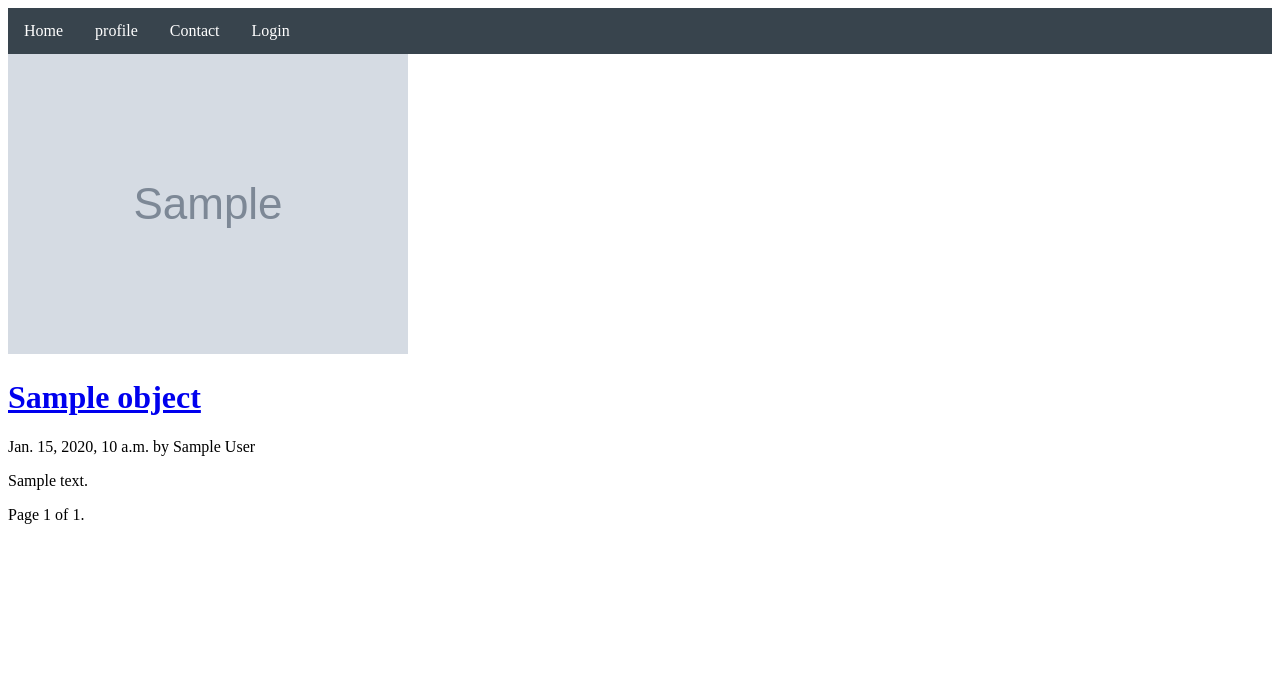
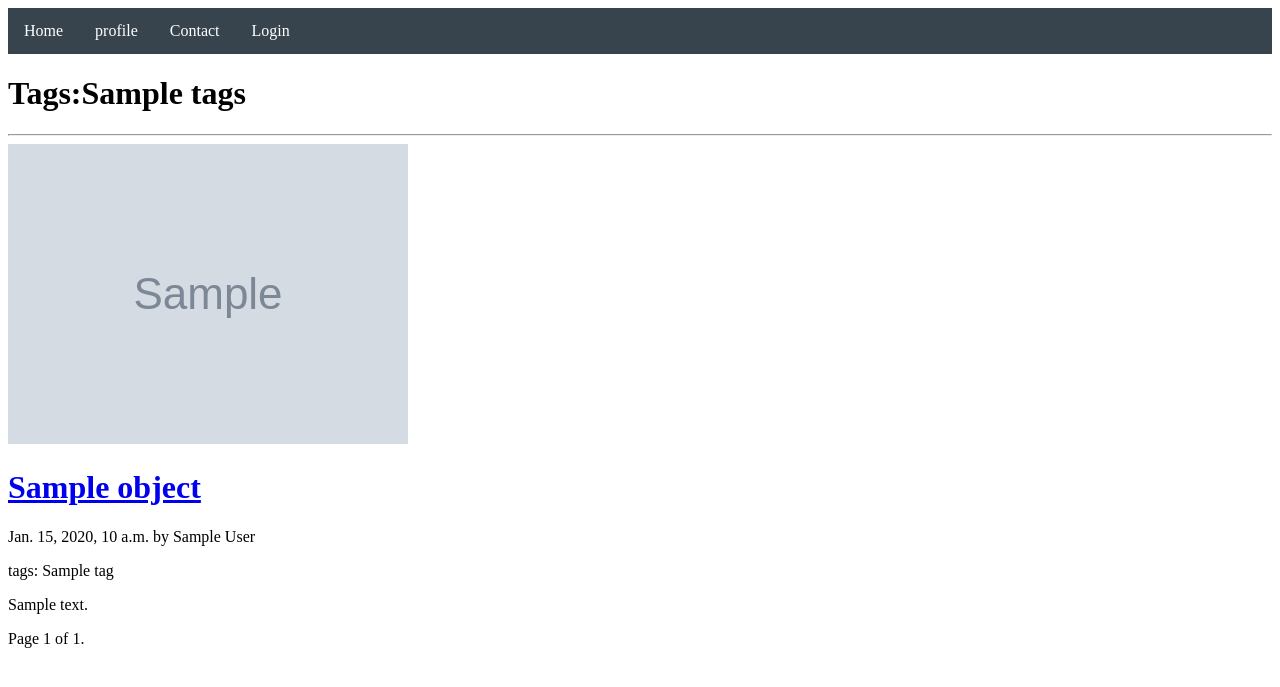
Before and after one commit to Sajjad-mansouri/Blog-with-DRF, a Django app: template templates/blog/list.html in a window 1280 px wide. Shown: the top 687 px of the page. Run offline with Django 4.2, Linux system fonts and the light colour scheme; the template is opened without the code that fills it: most values are stand-ins (such as "Sample title", 1, 10 or a date in 2020); grey boxes marked "Sample" are stand-in pictures.

```diff
--- a/blog/models.py
+++ b/blog/models.py
@@ -1,6 +1,7 @@
 from django.db import models
 from django.conf import settings
 from django.utils import timezone
+from taggit.managers import TaggableManager
 
 class PublishedManger(models.Manager):
 	def get_queryset(self):
@@ -16,6 +17,7 @@ class ArticleModel(models.Model):
 	created=models.DateTimeField(auto_now_add=True)
 	updated=models.DateTimeField(auto_now=True)
 	status=models.BooleanField(default=False)
+	tags = TaggableManager()
 
 	objects=models.Manager()
 	publish_manager=PublishedManger()
--- a/blog/urls.py
+++ b/blog/urls.py
@@ -6,5 +6,6 @@ app_name='blog'
 urlpatterns=[
 
 	path('',views.ArticleListView.as_view(),name='articles-list'),
+	path('tags/<tags>/',views.ArticleListView.as_view(),name='articles-tags'),
 	path('detail/<slug:slug>/',views.ArticleDetailView.as_view(),name='article-detail')
 ]
--- a/config/settings.py
+++ b/config/settings.py
@@ -38,10 +38,14 @@ INSTALLED_APPS = [
     'django.contrib.sessions',
     'django.contrib.messages',
     'django.contrib.staticfiles',
+    #my app
     'blog',
     'api',
     'users',
-    'accounts'
+    'accounts',
+    #third party app
+    'taggit',
+
 ]
 
 MIDDLEWARE = [
--- a/templates/blog/list.html
+++ b/templates/blog/list.html
@@ -2,17 +2,32 @@
 
 
 {%block title%}
+{%if tags%}
+{{tags}}
+{%else%}
 Articles
+{%endif%}
 {%endblock%}
 
 
 {%block content%}
+{%if tags%}
+<h1>Tags:{{tags}}</h1>
+<hr>
+{%endif%}
 {%for object in object_list%}
 {%if object.image%}
 <img src="{{object.image.url}}">
 {%endif%}
 <h1><a href="{%url 'blog:article-detail' object.slug %}">{{object.title}}</a></h1>
 <p>{{object.published}} by {{object.author}}</p>
+<p>tags:
+{%for tag in object.tags.all%}
+<span>{{tag.name}}{%if forloop.last %}{%else%},{%endif%}</span>
+{%empty%}
+there is no tags
+{%endfor%}
+</p>
 <p>{{object.content}}</p>
 {%endfor%}
 
```
Also changed, not shown: blog/views.py (+27 -2 lines), templates/blog/detail.html (+25 -4 lines).
